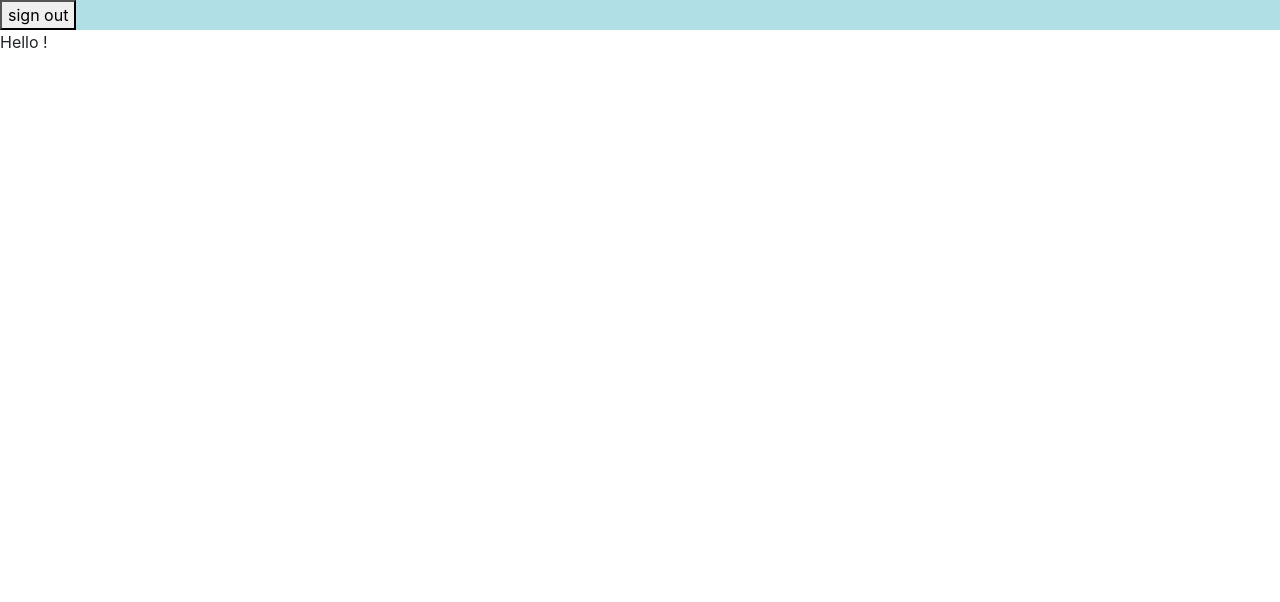
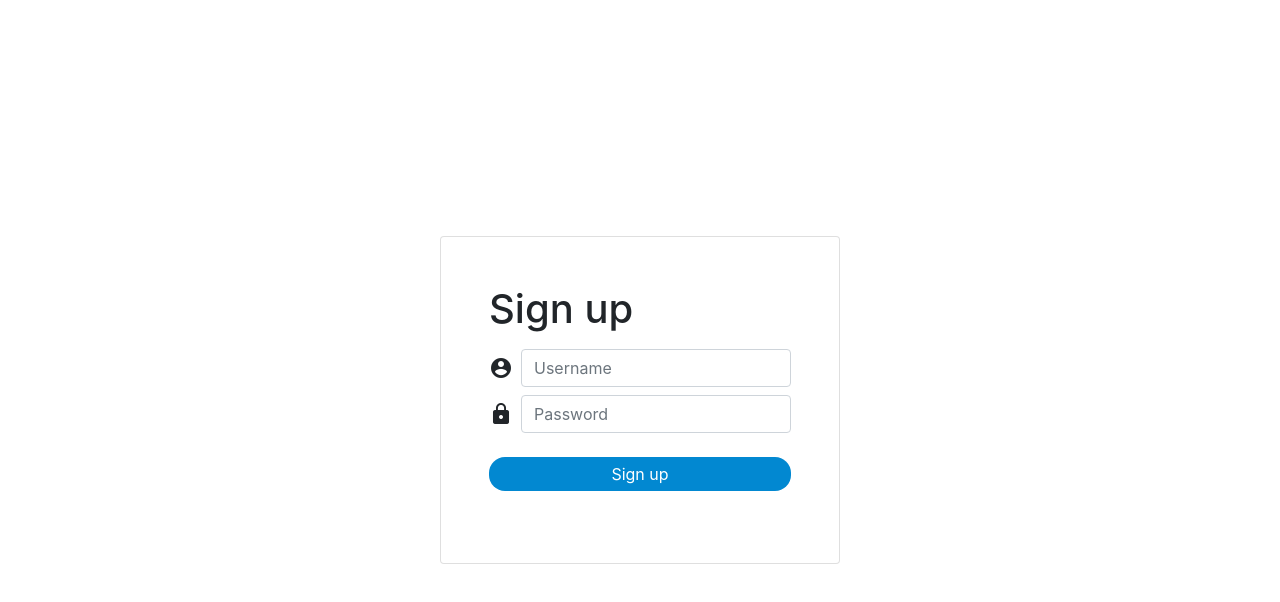
Before and after one commit to jovyntls/task-manager-frontend, a React (Create React App) app: page /signup in a window 1280 px wide. Shown: the top 602 px of the page. Built offline with nearby package versions, Linux system fonts and the light colour scheme.

Commit message:
styling for login and signup forms

```diff
--- a/src/components/authentication/LoginForm.js
+++ b/src/components/authentication/LoginForm.jsx
@@ -1,6 +1,7 @@
 import React, { useState } from "react";
 import axios from "axios";
 import { setUserSession } from "../../Utils/Common";
+import "../stylesheets/authentication.scss";
 
 function LoginForm(props) {
 	const [loading, setLoading] = useState(false);
@@ -17,7 +18,6 @@ function LoginForm(props) {
 			.then((response) => {
 				setLoading(false);
 				setUserSession(response.data.token, response.data.user.id);
-				// axios.defaults.headers.common["Authorization"] = "Bearer " + response.data.token;
 				localStorage.setItem("token", response.data.token);
 				props.history.push("/board");
 			})
@@ -29,17 +29,17 @@ function LoginForm(props) {
 	};
 
 	return (
-		<div>
-			Login
-			<br />
-			<br />
-			<div>
-				Username
-				<input type="text" {...username} />
+		<div className="container auth__wrapper">
+			<link rel="stylesheet" href="https://fonts.googleapis.com/icon?family=Material+Icons" />
+			<div className="card auth__container p-5">
+				<h1>Log In</h1>
+				<div className="d-flex align-items-center mt-2">
+					<i className="material-icons mr-2">account_circle</i>
+					<input className="form-control" placeholder="Username" type="text" {...username} />
 				</div>
-			<div style={{ marginTop: 10 }}>
-				Password
-				<input type="password" {...password} />
+				<div className="d-flex align-items-center mt-2">
+					<i className="material-icons mr-2">lock</i>
+					<input className="form-control" placeholder="Password" type="password" {...password} />
 				</div>
 				{error && (
 					<>
@@ -48,8 +48,15 @@ function LoginForm(props) {
 					</>
 				)}
 				<br />
-			<input type="button" value={loading ? "Loading..." : "Login"} onClick={handleLogin} disabled={loading} />
+				<input
+					className="auth__submit"
+					type="button"
+					value={loading ? "Loading..." : "Log In"}
+					onClick={handleLogin}
+					disabled={loading}
+				/>
 				<br />
+			</div>
 		</div>
 	);
 }
--- /dev/null
+++ b/src/components/authentication/SignupForm.jsx
@@ -0,0 +1,76 @@
+import React, { useState } from "react";
+import axios from "axios";
+import { setUserSession } from "../../Utils/Common";
+import "../stylesheets/authentication.scss";
+
+function LoginForm(props) {
+	const [loading, setLoading] = useState(false);
+	const username = useFormInput("");
+	const password = useFormInput("");
+	const [error, setError] = useState(null);
+
+	// handle button click of login form
+	const handleSignup = () => {
+		setError(null);
+		setLoading(true);
+		axios
+			.post("http://localhost:3000/signup", { username: username.value, password: password.value })
+			.then((response) => {
+				setLoading(false);
+				setUserSession(response.data.token, response.data.user.id);
+				localStorage.setItem("token", response.data.token);
+				props.history.push("/board");
+			})
+			.catch((error) => {
+				setLoading(false);
+				if (error.response.status === 401) setError(error.response.data.message);
+				else setError("Something went wrong. Please try again later.");
+			});
+	};
+
+	return (
+		<div className="container auth__wrapper">
+			<link rel="stylesheet" href="https://fonts.googleapis.com/icon?family=Material+Icons" />
+			<div className="card auth__container p-5">
+				<h1>Sign up</h1>
+				<div className="d-flex align-items-center mt-2">
+					<i className="material-icons mr-2">account_circle</i>
+					<input className="form-control" placeholder="Username" type="text" {...username} />
+				</div>
+				<div className="d-flex align-items-center mt-2">
+					<i className="material-icons mr-2">lock</i>
+					<input className="form-control" placeholder="Password" type="password" {...password} />
+				</div>
+				{error && (
+					<>
+						<small style={{ color: "red" }}>{error}</small>
+						<br />
+					</>
+				)}
+				<br />
+				<input
+					className="auth__submit"
+					type="button"
+					value={loading ? "Loading..." : "Sign up"}
+					onClick={handleSignup}
+					disabled={loading}
+				/>
+				<br />
+			</div>
+		</div>
+	);
+}
+
+const useFormInput = (initialValue) => {
+	const [value, setValue] = useState(initialValue);
+
+	const handleChange = (e) => {
+		setValue(e.target.value);
+	};
+	return {
+		value,
+		onChange: handleChange,
+	};
+};
+
+export default LoginForm;
--- /dev/null
+++ b/src/components/stylesheets/authentication.scss
@@ -0,0 +1,21 @@
+@import "./variables";
+
+.auth__wrapper {
+	height: 100vh;
+	align-items: center;
+	display: flex;
+}
+
+.auth__container {
+	margin: auto;
+	width: 40vw;
+	max-width: 400px;
+}
+
+.auth__submit {
+	background-color: $primary;
+	border: 0;
+	border-radius: 1em;
+	padding: 5px;
+	color: white;
+}
--- a/src/index.js
+++ b/src/index.js
@@ -5,6 +5,7 @@ import { BrowserRouter, Switch, Route, Link } from "react-router-dom";
 import App from "./App";
 import BoardView from "./components/BoardView";
 import LoginForm from "./components/authentication/LoginForm";
+import SignupForm from "./components/authentication/SignupForm";
 import PrivateRoute from "./Utils/PrivateRoute";
 import PublicRoute from "./Utils/PublicRoute";
 import 'bootstrap/dist/css/bootstrap.min.css';
@@ -18,6 +19,7 @@ ReactDOM.render(
 			<Switch>
 				<Route exact path="/App" component={App} />
 				<PublicRoute exact path="/login" component={LoginForm} />
+				<PublicRoute exact path="/signup" component={SignupForm} />
 				<PrivateRoute exact path="/board" component={BoardView} />
 				<App />
 			</Switch>
```
Lines whose indentation alone changed are shown as unchanged.
